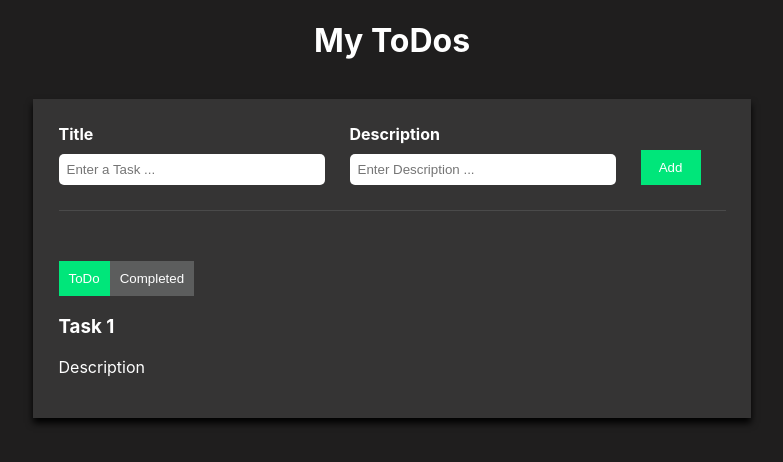
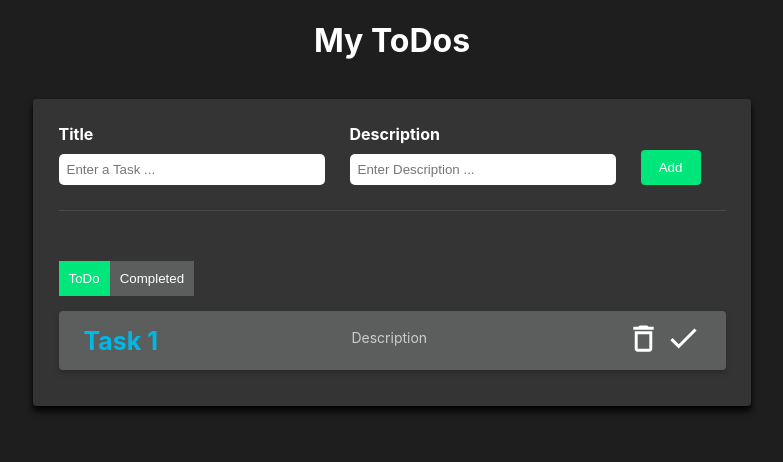
Before and after one commit to MysticAakash07/to-do-list-react-v2, a React (Create React App) app: page / in a window 1280 px wide. Shown: the top 462 px of the page, without its empty margins (248-1031 px from the left). Built offline with nearby package versions, Linux system fonts and the light colour scheme.

Commit message:
Added Css to list-2

```diff
--- a/package.json
+++ b/package.json
@@ -8,6 +8,7 @@
     "@testing-library/user-event": "^13.5.0",
     "react": "^18.2.0",
     "react-dom": "^18.2.0",
+    "react-icons": "^5.1.0",
     "react-scripts": "5.0.1",
     "web-vitals": "^2.1.4"
   },
--- a/src/App.css
+++ b/src/App.css
@@ -16,6 +16,7 @@ h1{
   max-height: 80vh;
   overflow-y: auto;
   box-shadow: 0px 5px 7px black;
+  border-radius: 4px;
 }
 .todo-input{
   display: flex;
@@ -48,7 +49,7 @@ h1{
   background-color: rgb(0,230,122);
   color: white;
   border: none;
-  border-radius: 0px;
+  border-radius: 4px;
   margin-top: 25px;
   padding: 10px;
   width: 60px;
@@ -75,6 +76,44 @@ h1{
   display: flex;
   flex-direction: column;
 }
+
+.btn-area{
+  margin-bottom: 15px ;
+}
+
 .todo-list-item{
-  background-color: display;
+  background-color: rgb(92, 93, 93);
+  display: flex;
+  justify-content: space-between;
+  align-items: center;
+  padding: 25px;
+  padding-bottom: 10px;
+  padding-top: 10px;
+  margin-bottom: 10px;
+  box-shadow: 0px 3px 5px rgb(43, 42, 42);
+  border-radius: 4px;
 }
+
+.todo-list-item h3{
+  font-size: 25px;
+  font-weight: bold;
+  color: rgb(0, 184, 230);
+  margin: 0;
+}
+.todo-list-item p{
+  font-size: 14px;
+  color: rgb(204, 204, 204);
+  margin-top: 8px;
+}
+.icon{
+  font-size: 35px;
+  cursor: pointer;
+  margin-left: 5px;
+}
+.icon:hover{
+  color: red;
+}
+
+.check-icon:hover{
+  color: rgb(4, 196, 106);
+}
--- a/src/App.js
+++ b/src/App.js
@@ -1,5 +1,7 @@
 import { useState } from 'react';
 import './App.css';
+import { MdOutlineDelete } from "react-icons/md";
+import { IoMdCheckmark } from "react-icons/io";
 function App() {
   const [isCompleteScreen,setIsCompleted] = useState(false);
   return (
@@ -35,9 +37,21 @@ function App() {
 
         {/* To Do list items */}
         <div className='todo-list'>
-          <div>
+          <div className='todo-list-item'>
             <h3>Task 1</h3>
             <p>Description</p>
+            <div>
+            <MdOutlineDelete
+              className='icon'
+              // onClick={() => handleDeleteTodo (index) }
+              title="Delete?"
+            />
+            <IoMdCheckmark
+              className='check-icon icon'
+              // onClick={() => handleComplete (index)}
+              title="Complete?"
+            />
+            </div>
           </div>
         </div>
       </div>
```
Also changed, not shown: 1 other file (tests, documents, lock files or other folders).
